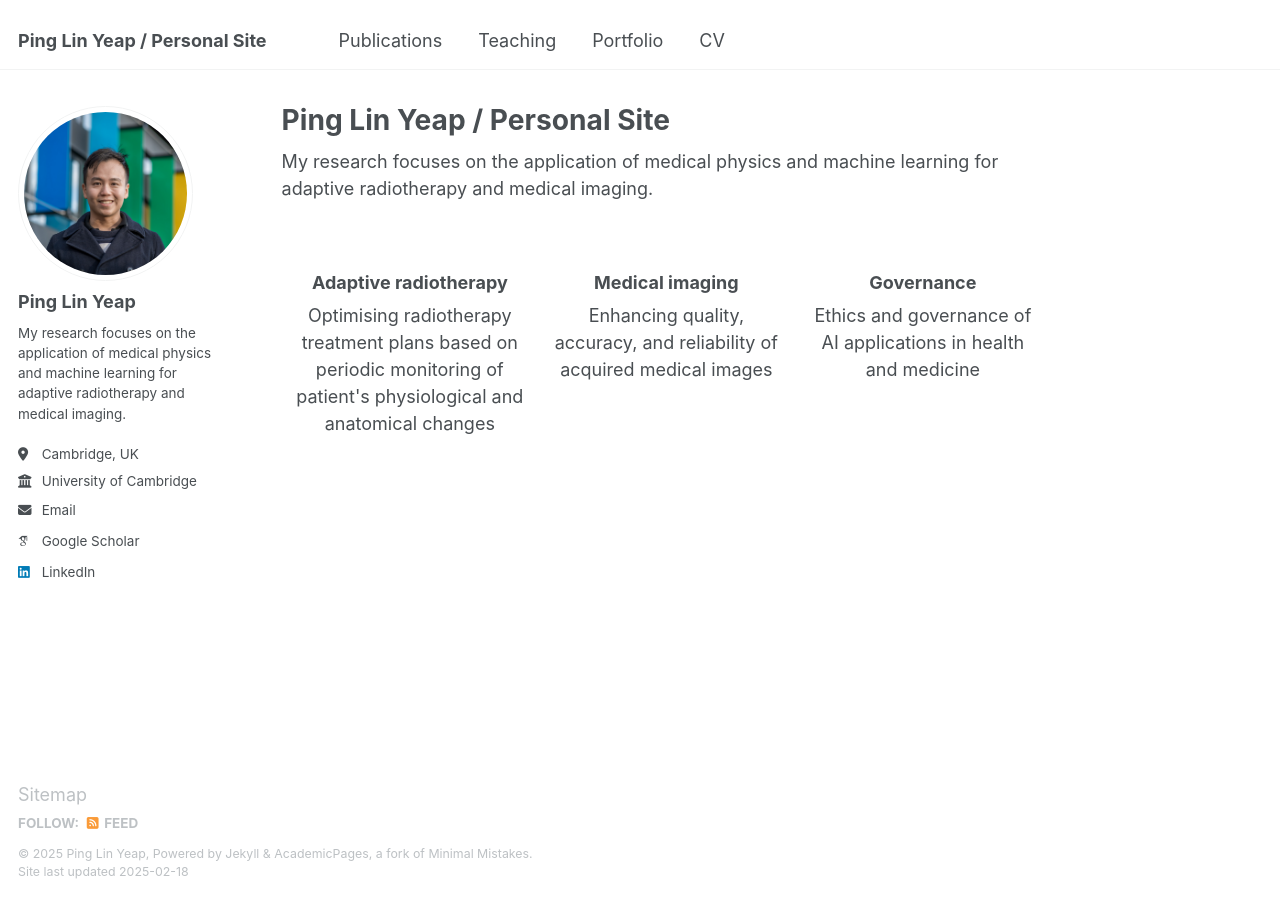
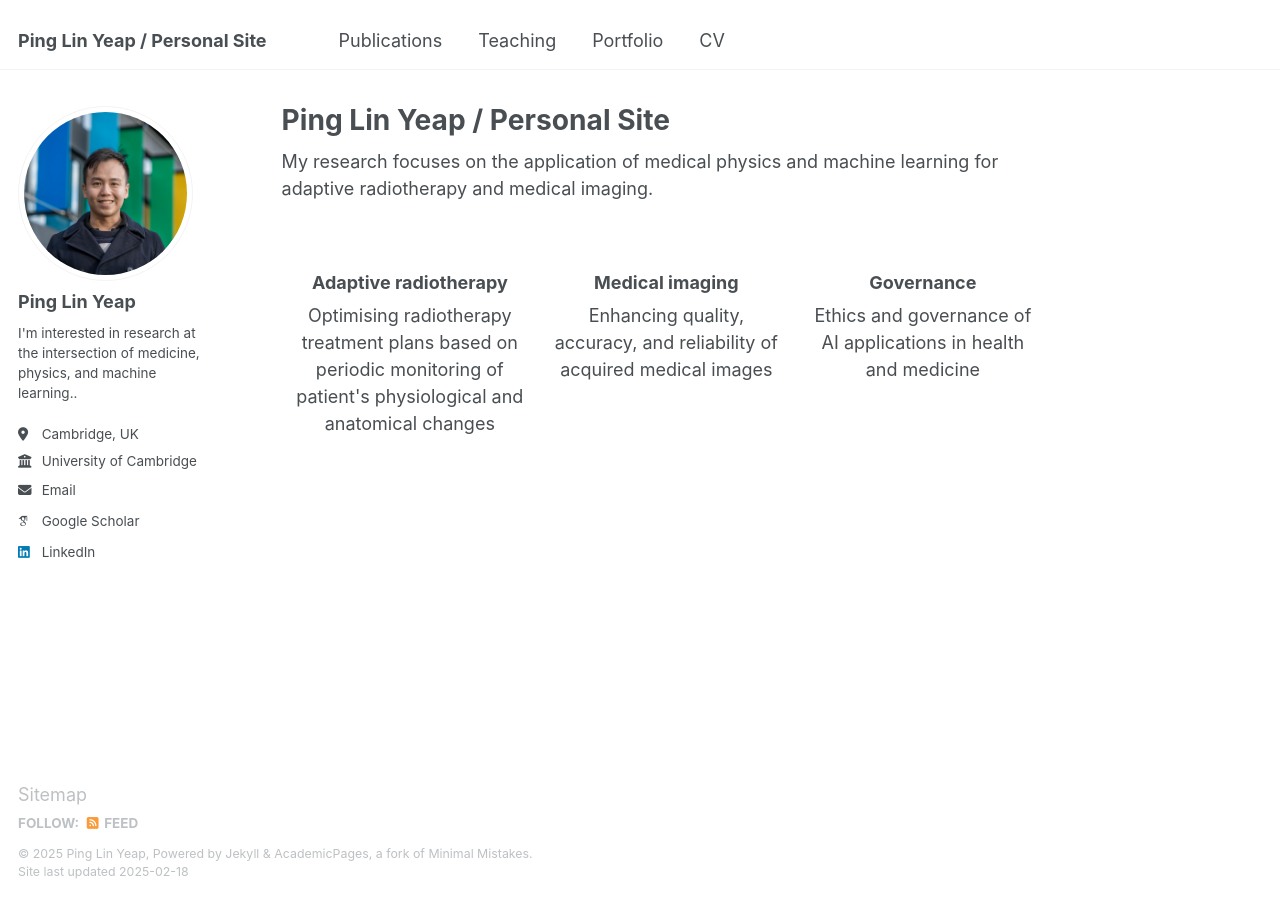
Before and after one commit to yeappl/yeappl.github.io, a Jekyll site: the page built from _pages/about.md, in a window 1280 px wide. Built offline with Jekyll 4.4.1, drawn with Linux system fonts in a browser that asks for light colours; some web fonts are replaced.

Commit message:
Update _config.yml

```diff
--- a/_config.yml
+++ b/_config.yml
@@ -25,7 +25,7 @@ author:
   avatar           : "profile1.jpg"
   name             : "Ping Lin Yeap"
   pronouns         : # example: "she/her"
-  bio              : "My research focuses on the application of medical physics and machine learning for adaptive radiotherapy and medical imaging. "
+  bio              : "I'm interested in research at the intersection of medicine, physics, and machine learning.. "
   location         : "Cambridge, UK"
   employer         : "University of Cambridge"
   uri              : # URL
```
